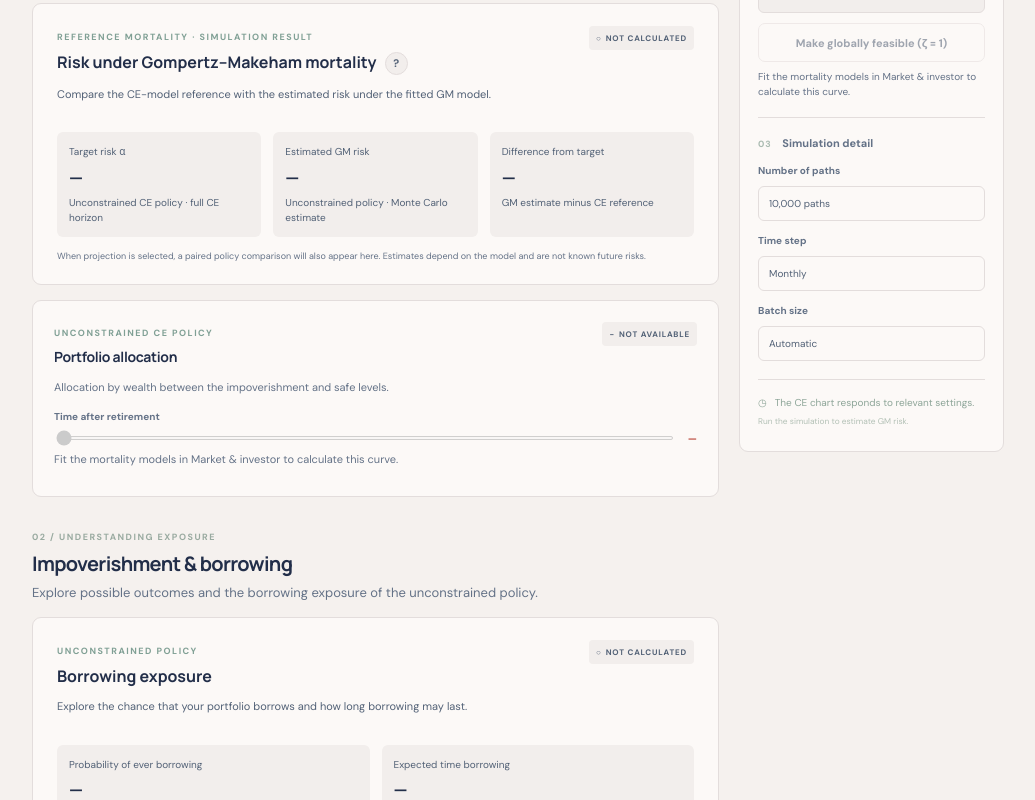
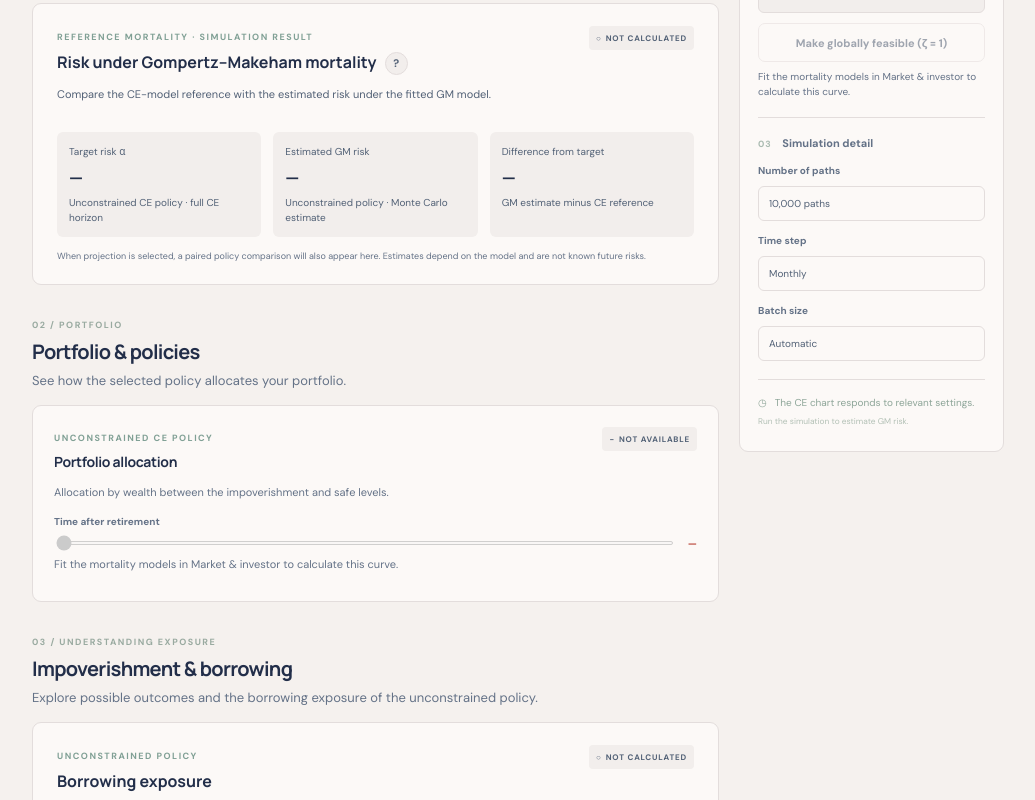
Before and after one commit to AlbertEMC2Stein/pension-funding-simulator, a Next.js app: page / in a window 1280 px wide. Shown: the part 958-1758 px from the top of the page, without its empty margins (234-1269 px from the left). Built offline with nearby package versions, Linux system fonts and the light colour scheme.

Commit message:
feat: enhance evaluation visuals by adding trajectories section and visual picker functionality

```diff
--- a/src/app/styles/theme/diagnostics.css
+++ b/src/app/styles/theme/diagnostics.css
@@ -626,3 +626,10 @@ table.capital-table {
   justify-content: space-between;
   gap: 16px;
 }
+
+/* Keep the visual picker available even when the first section is hidden. */
+.visual-picker-trigger {
+  display: flex;
+  justify-content: flex-end;
+  margin: 18px 0;
+}
--- a/src/components/evaluation/Evaluation.tsx
+++ b/src/components/evaluation/Evaluation.tsx
@@ -59,7 +59,10 @@ const visualGroups: {
   },
   {
     title: "Portfolio & policies",
-    entries: [{ id: "allocation", label: "Portfolio allocation" }],
+    entries: [
+      { id: "allocation", label: "Portfolio allocation" },
+      { id: "trajectories", label: "Illustrative trajectories" },
+    ],
   },
   {
     title: "Impoverishment & borrowing",
@@ -67,10 +70,6 @@ const visualGroups: {
       { id: "timing", label: "Impoverishment timing" },
       { id: "borrowing", label: "Borrowing exposure" },
     ],
-  },
-  {
-    title: "Other",
-    entries: [{ id: "trajectories", label: "Illustrative trajectories" }],
   },
 ];
 
@@ -638,6 +637,19 @@ export function Evaluation() {
     trajectories: false,
   });
 
+  const showWithdrawalSection =
+    visuals.withdrawal || visuals.capital || visuals.gm;
+  const visualPickerButton = (
+    <button
+      type="button"
+      className="button button-light"
+      aria-expanded={pickerOpen}
+      onClick={() => setPickerOpen(!pickerOpen)}
+    >
+      ◫ &nbsp; Customize visuals
+    </button>
+  );
+
   return (
     <section className="view active">
       <PageHeading
@@ -706,20 +718,17 @@ export function Evaluation() {
               onCancel={cancel}
             />
           </div>
+          {showWithdrawalSection ? (
             <SectionHeading
               eyebrow="01 / THE DECISION"
               title="Withdrawal & risk"
               description="Find a balance that feels right for your retirement."
             >
-            <button
-              type="button"
-              className="button button-light"
-              aria-expanded={pickerOpen}
-              onClick={() => setPickerOpen(!pickerOpen)}
-            >
-              ◫ &nbsp; Customize visuals
-            </button>
+              {visualPickerButton}
             </SectionHeading>
+          ) : (
+            <div className="visual-picker-trigger">{visualPickerButton}</div>
+          )}
           {pickerOpen && (
             <div className="visual-options visual-picker">
               <div className="visual-picker-heading">
@@ -774,33 +783,24 @@ export function Evaluation() {
               custom={custom}
             />
           )}
-          <div className="lower-grid">
           {visuals.allocation && (
+            <section className="risk-section">
+              <SectionHeading
+                eyebrow="02 / PORTFOLIO"
+                title="Portfolio & policies"
+                description="See how the selected policy allocates your portfolio."
+              />
               <AllocationCard
                 result={ceResult}
                 projected={projected}
                 assetNames={assetNames}
               />
+            </section>
           )}
-            {visuals.trajectories && (
-              <article className="small-card">
-                <div className="card-heading">
-                  <div>
-                    <span className="tiny-label">OPTIONAL VISUAL</span>
-                    <h3>Illustrative trajectories</h3>
-                  </div>
-                  <StatusBadge status="not-calculated" />
-                </div>
-                <p>Sample paths can be displayed here when enabled.</p>
-                <div className="empty-visual">﹏　﹋　﹏</div>
-                <div className="small-note">Placeholder · not a simulation</div>
-              </article>
-            )}
-          </div>
           {(visuals.timing || visuals.borrowing) && (
             <section className="risk-section">
               <SectionHeading
-                eyebrow="02 / UNDERSTANDING EXPOSURE"
+                eyebrow="03 / UNDERSTANDING EXPOSURE"
                 title="Impoverishment & borrowing"
                 description={
                   projected
@@ -821,6 +821,27 @@ export function Evaluation() {
                   />
                 )}
               </div>
+            </section>
+          )}
+          {visuals.trajectories && (
+            <section className="risk-section">
+              <SectionHeading
+                eyebrow="04 / ILLUSTRATIVE PATHS"
+                title="Wealth trajectories"
+                description="Explore example paths of wealth over time."
+              />
+              <article className="small-card">
+                <div className="card-heading">
+                  <div>
+                    <span className="tiny-label">OPTIONAL VISUAL</span>
+                    <h3>Illustrative trajectories</h3>
+                  </div>
+                  <StatusBadge status="not-calculated" />
+                </div>
+                <p>Sample paths can be displayed here when enabled.</p>
+                <div className="empty-visual">﹏　﹋　﹏</div>
+                <div className="small-note">Placeholder · not a simulation</div>
+              </article>
             </section>
           )}
         </div>
```
Lines whose indentation alone changed are shown as unchanged.
